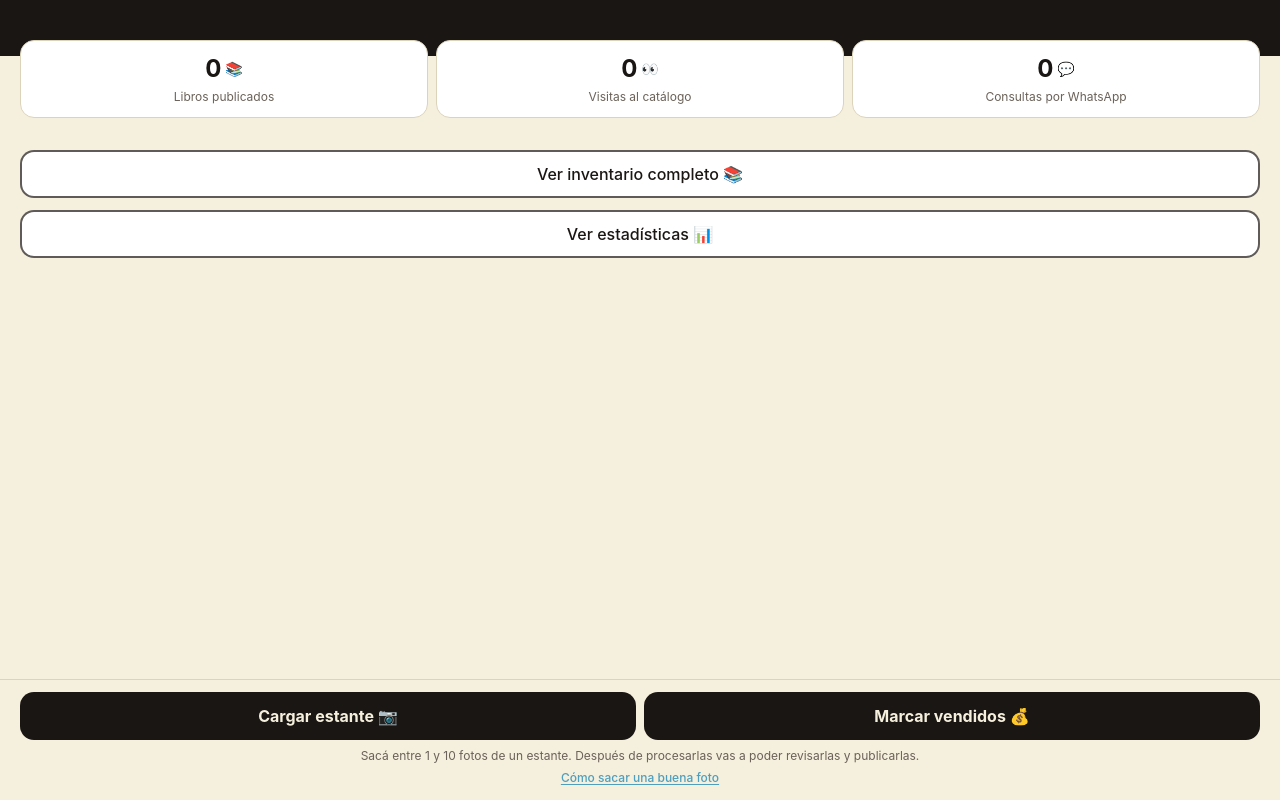
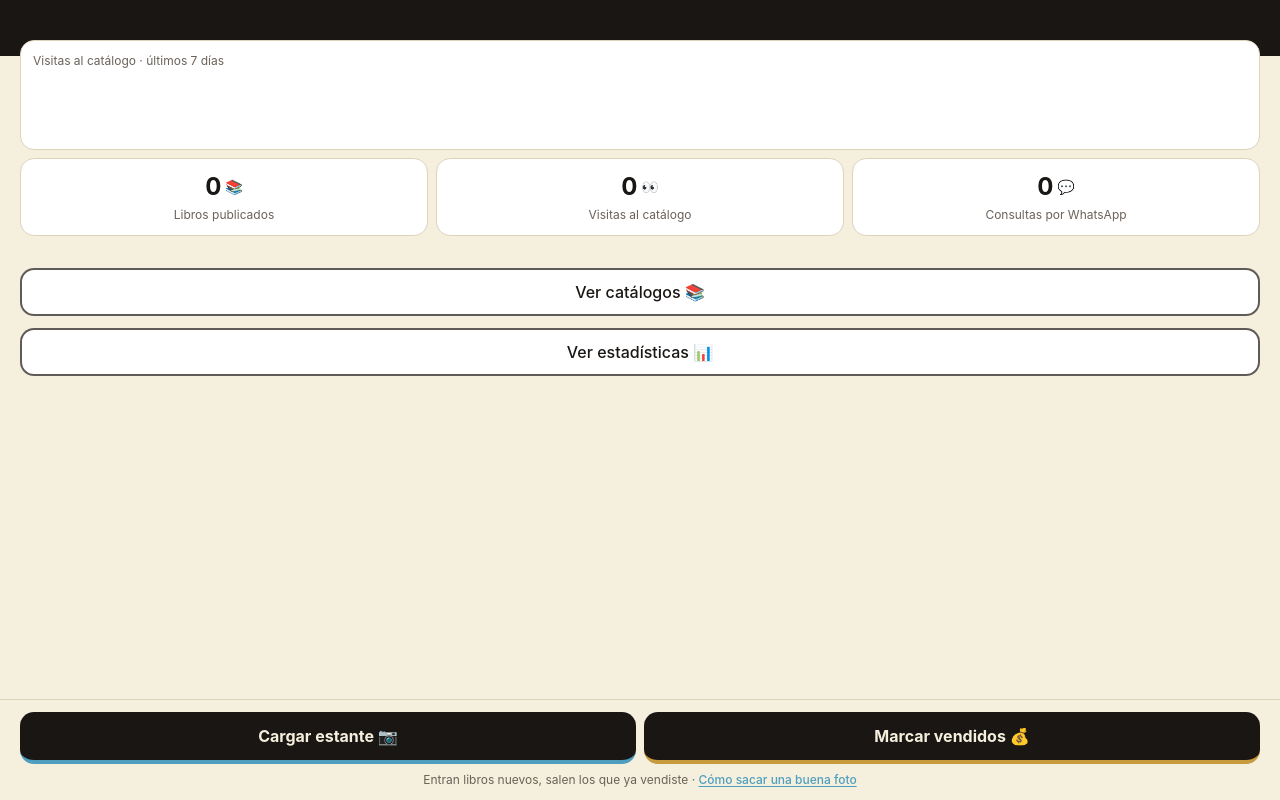
Before and after one commit to nvranco/librero, a FastAPI app: template app/templates/panel.html in a window 1280 px wide. Run offline with FastAPI, Linux system fonts and the light colour scheme; the template is opened without the code that fills it, so the values that code supplies are empty; parts of the project's set-up code (start-up, migrations or seed data) failed here and were passed over; some libraries are stand-ins or nearby versions.

Commit message:
Grafico de visitas por dia, acentos de color y ajustes de copy en el panel
Nuevo mini-grafico de barras (7 dias) arriba del todo, minimalista, para
llenar el espacio vacio con algo util. Los botones de accion llevan un
acento de color sutil (celeste=entra, ambar=sale) para reforzar la idea
de ingreso/salida de libros. El texto de guia debajo pasa a una sola
linea generica, y "Ver inventario completo" se renombra a "Ver catalogos".

```diff
--- a/app/routers/panel.py
+++ b/app/routers/panel.py
@@ -3,6 +3,7 @@ secreto (D2: sin login)."""
 
 import json
 import secrets
+from datetime import datetime, timedelta, timezone
 
 from fastapi import APIRouter, HTTPException, Request
 from fastapi.responses import HTMLResponse
@@ -14,6 +15,8 @@ from app.metricas import calcular_metricas
 
 router = APIRouter()
 templates = Jinja2Templates(directory="app/templates")
+
+DIAS_CORTOS = ["lun", "mar", "mié", "jue", "vie", "sáb", "dom"]
 
 
 async def _libreria_por_slug_y_token(slug: str, token: str):
@@ -51,6 +54,31 @@ async def panel_home(request: Request, slug: str, token: str):
         "SELECT COUNT(*) FROM eventos WHERE libreria_id = $1 AND tipo = 'clic_whatsapp' AND creado_en > $2",
         libreria["id"], desde_ciclo,
     )
+    # Visitas por dia de la ultima semana, para el mini-grafico del panel.
+    # Se completan los dias sin ninguna vista en 0 (no se saltean), asi el
+    # grafico siempre tiene 7 barras seguidas.
+    filas_visitas_semana = await db.pool().fetch(
+        """
+        SELECT date_trunc('day', creado_en) AS dia, COUNT(*) AS cant
+        FROM eventos
+        WHERE libreria_id = $1 AND tipo = 'vista' AND creado_en > now() - interval '7 days'
+        GROUP BY dia
+        """,
+        libreria["id"],
+    )
+    conteo_por_dia = {f["dia"].date(): f["cant"] for f in filas_visitas_semana}
+    hoy = datetime.now(timezone.utc).date()
+    dias = [hoy - timedelta(days=i) for i in range(6, -1, -1)]
+    cant_maxima = max([conteo_por_dia.get(d, 0) for d in dias] + [0])
+    visitas_semana = [
+        {
+            "dia_corto": DIAS_CORTOS[d.weekday()],
+            "cant": conteo_por_dia.get(d, 0),
+            "pct": round(conteo_por_dia.get(d, 0) / cant_maxima * 100, 1) if cant_maxima else 0,
+        }
+        for d in dias
+    ]
+
     lotes_pendientes = await db.pool().fetch(
         """
         SELECT l.id, l.cant_fotos, l.creado_en,
@@ -72,6 +100,7 @@ async def panel_home(request: Request, slug: str, token: str):
             "cant_libros": cant_libros,
             "vistas_ciclo": vistas_ciclo,
             "clics_ciclo": clics_ciclo,
+            "visitas_semana": visitas_semana,
             "lotes_pendientes": lotes_pendientes,
             "url_publica": f"{base}/{slug}",
             "url_inventario": f"{base}/{slug}/panel/{token}/libros",
--- a/app/templates/panel.html
+++ b/app/templates/panel.html
@@ -8,6 +8,23 @@
   </header>
 
   <main class="flex-1 px-5 -mt-4 pb-28">
+    <div class="bg-papel border border-borde rounded-xl2 p-3 mb-2">
+      <p class="text-xs text-gris mb-2">Visitas al catálogo · últimos 7 días</p>
+      <div class="flex items-end justify-between gap-1" style="height: 56px;">
+        {% for d in visitas_semana %}
+        <div class="flex-1 flex flex-col items-center justify-end h-full gap-1">
+          <span class="text-[10px] text-gris">{{ d.cant }}</span>
+          <div class="w-full bg-celeste rounded-t" style="height: {{ d.pct }}%; min-height: 3px;"></div>
+        </div>
+        {% endfor %}
+      </div>
+      <div class="flex justify-between gap-1 mt-1">
+        {% for d in visitas_semana %}
+        <span class="flex-1 text-center text-[10px] text-gris">{{ d.dia_corto }}</span>
+        {% endfor %}
+      </div>
+    </div>
+
     <div class="grid grid-cols-3 gap-2">
       <div class="bg-papel border border-borde rounded-xl2 p-3 text-center">
         <p class="text-2xl font-bold flex items-center justify-center gap-1">
@@ -65,7 +82,7 @@
     <div class="mt-8 space-y-3">
       <a href="{{ url_inventario }}"
         class="tap btn-secundario w-full flex items-center justify-center rounded-xl2 font-medium">
-        Ver inventario completo 📚
+        Ver catálogos 📚
       </a>
 
       <a href="{{ url_metricas }}"
@@ -80,18 +97,18 @@
   <div class="fixed bottom-0 left-0 right-0 bg-crema/95 backdrop-blur-0 border-t border-borde px-5 py-3 safe-b">
     <div class="grid grid-cols-2 gap-2">
       <button id="btn-cargar" type="button"
-        class="tap btn-primario rounded-xl2 font-bold text-sm sm:text-base whitespace-nowrap px-2 py-3 flex items-center justify-center gap-1">
+        class="tap btn-primario rounded-xl2 font-bold text-sm sm:text-base whitespace-nowrap px-2 py-3 flex items-center justify-center gap-1 border-b-4 border-celeste">
         Cargar estante 📷
       </button>
       <a href="{{ url_vender }}"
-        class="tap btn-primario rounded-xl2 font-bold text-sm sm:text-base whitespace-nowrap px-2 py-3 flex items-center justify-center gap-1 text-center">
+        class="tap btn-primario rounded-xl2 font-bold text-sm sm:text-base whitespace-nowrap px-2 py-3 flex items-center justify-center gap-1 text-center border-b-4 border-ambar">
         Marcar vendidos 💰
       </a>
     </div>
-    <p class="text-center text-xs text-gris mt-2">Sacá entre 1 y 10 fotos de un estante. Después de procesarlas vas a poder revisarlas y publicarlas.</p>
-    <button id="btn-ver-guia" type="button" class="w-full text-center text-xs text-celeste font-medium mt-1 underline underline-offset-2">
-      Cómo sacar una buena foto
-    </button>
+    <p class="text-center text-xs text-gris mt-2">
+      Entran libros nuevos, salen los que ya vendiste ·
+      <button id="btn-ver-guia" type="button" class="text-celeste font-medium underline underline-offset-2">Cómo sacar una buena foto</button>
+    </p>
   </div>
 
   <div id="modal-guia" class="hidden fixed inset-0 z-50 bg-tinta/60 flex items-end sm:items-center sm:justify-center">
```
